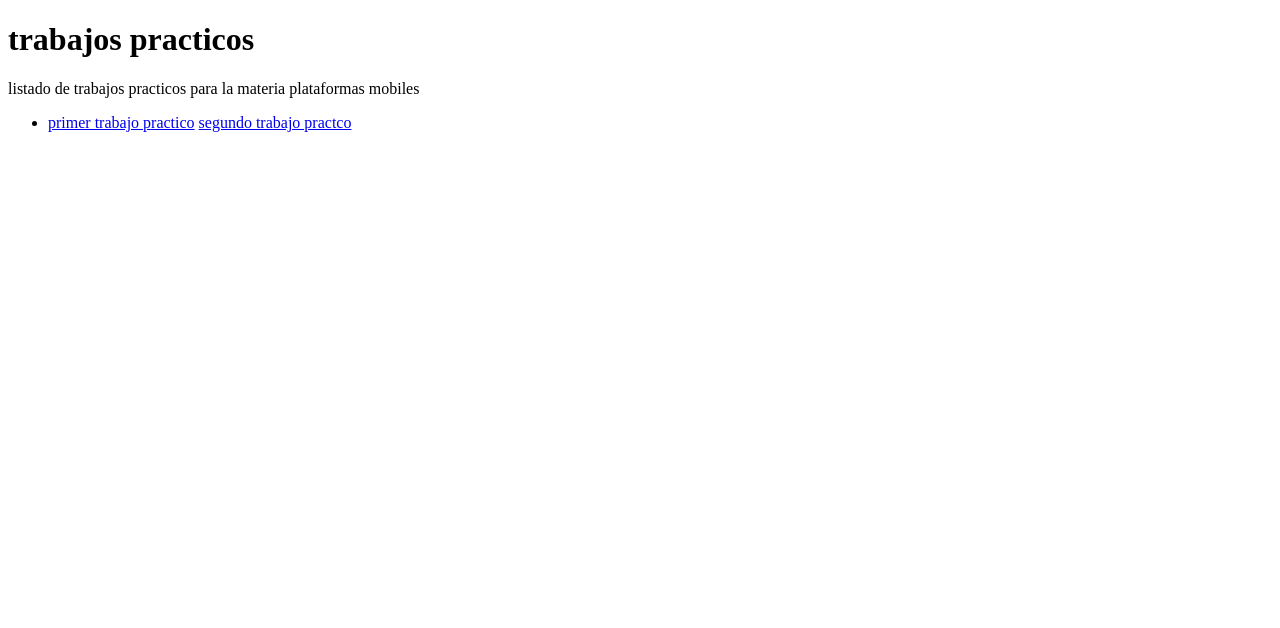
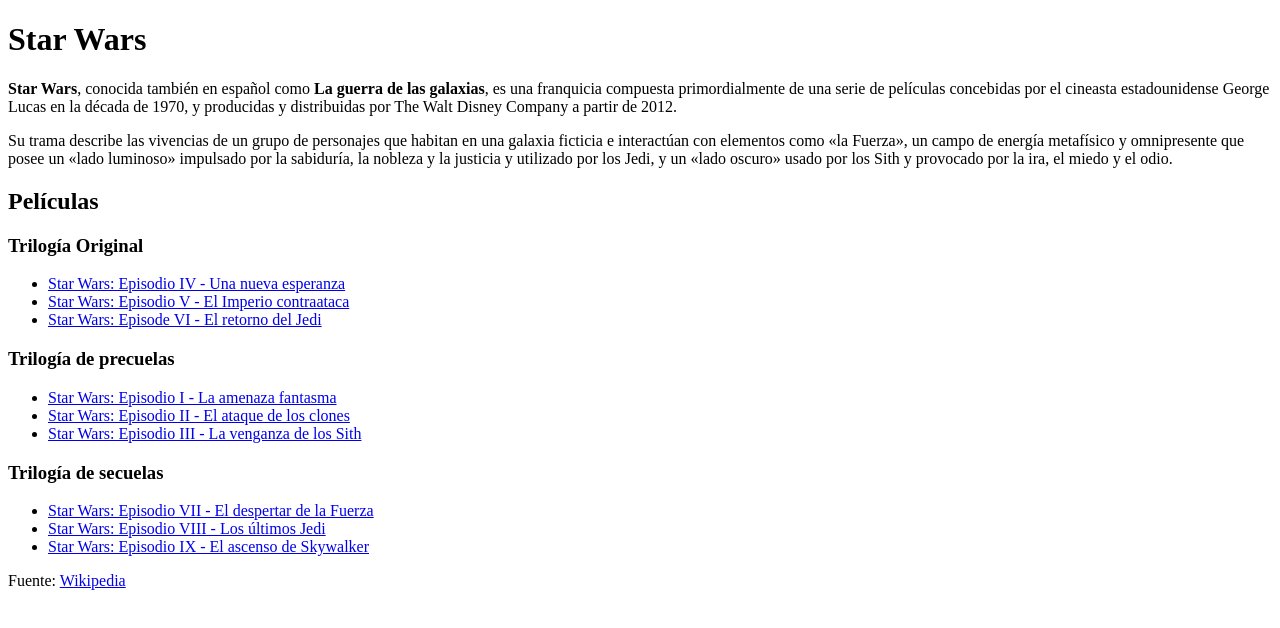
Before and after one commit to vallcm19/plataformas-moviles-entregas, a plain HTML site: page index.html in a window 1280 px wide. Drawn offline with Linux system fonts and the light colour scheme.

Commit message:
Actualizar index.html

```diff
--- a/index.html
+++ b/index.html
@@ -1,18 +1,33 @@
 <!DOCTYPE html>
-<html lang="en">
+<html>
 <head>
-    <meta charset="UTF-8">
-    <meta name="viewport" content="width=device-width, initial-scale=1.0">
-    <title>hola mundo!</title>
+    <meta charset="utf-8">
+    <meta name="viewport" content="width=device-width, initial-scale=1">
+    <title>TP2 - Selectores CSS</title>
 </head>
 <body>
-    <h1>trabajos practicos</h1>
-    <p>listado de trabajos practicos para la materia plataformas mobiles</p>
-    <ul>
-        <li>
-            <a href="/plataformas-moviles-entregas/tp-1/">primer trabajo practico</a>
-            <a href="tp-2/">segundo trabajo practco</a>
-        </li>
+    <h1>Star Wars</h1>
+    <p><strong>Star Wars</strong>, conocida también en español como <strong>La guerra de las galaxias</strong>, es una franquicia compuesta primordialmente de una serie de películas concebidas por el cineasta estadounidense George Lucas en la década de 1970, y producidas y distribuidas por <a>The Walt Disney Company</a> a partir de 2012.</p>
+    <p>Su trama describe las vivencias de un grupo de personajes que habitan en una galaxia ficticia e interactúan con elementos como <span class="the-force">«la Fuerza»</span>, un campo de energía metafísico y omnipresente que posee un <span class="the-force light-side">«lado luminoso»</span> impulsado por la sabiduría, la nobleza y la justicia y utilizado por los Jedi, y un <span class="the-force dark-side">«lado oscuro»</span> usado por los Sith y provocado por la ira, el miedo y el odio.</p>
+    <h2>Películas</h2>
+    <h3>Trilogía Original</h3>
+    <ul id="og-trilogy" class="movies-list">
+        <li><a href="https://es.wikipedia.org/wiki/Star_Wars:_Episodio_IV_-_Una_nueva_esperanza">Star Wars: Episodio IV - Una nueva esperanza</a></li>
+        <li><a href="https://es.wikipedia.org/wiki/Star_Wars:_Episodio_V_-_El_Imperio_contraataca">Star Wars: Episodio V - El Imperio contraataca</a></li>
+        <li><a href="https://es.wikipedia.org/wiki/Star_Wars:_Episode_VI_-_Return_of_the_Jedi">Star Wars: Episode VI - El retorno del Jedi</a></li>
     </ul>
+    <h3>Trilogía de precuelas</h3>
+    <ul class="movies-list">
+        <li><a href="https://es.wikipedia.org/wiki/Star_Wars:_Episodio_I_-_La_amenaza_fantasma">Star Wars: Episodio I - La amenaza fantasma</a></li>
+        <li><a href="https://es.wikipedia.org/wiki/Star_Wars:_Episodio_II_-_El_ataque_de_los_clones">Star Wars: Episodio II - El ataque de los clones</a></li>
+        <li><a href="https://es.wikipedia.org/wiki/Star_Wars:_Episodio_III_-_La_venganza_de_los_Sith">Star Wars: Episodio III - La venganza de los Sith</a></li>
+    </ul>
+    <h3>Trilogía de secuelas</h3>
+    <ul class="movies-list">
+        <li><a href="https://es.wikipedia.org/wiki/Star_Wars:_Episodio_VII_-_El_despertar_de_la_Fuerza">Star Wars: Episodio VII - El despertar de la Fuerza</a></li>
+        <li><a href="https://es.wikipedia.org/wiki/Star_Wars:_Episodio_VIII_-_Los_últimos_Jedi">Star Wars: Episodio VIII - Los últimos Jedi</a></li>
+        <li><a href="https://es.wikipedia.org/wiki/Star_Wars:_Episodio_IX_-_El_ascenso_de_Skywalker">Star Wars: Episodio IX - El ascenso de Skywalker</a></li>
+    </ul>
+    <p>Fuente: <a href="https://es.wikipedia.org/wiki/Star_Wars">Wikipedia</a></p>
 </body>
 </html>
```
